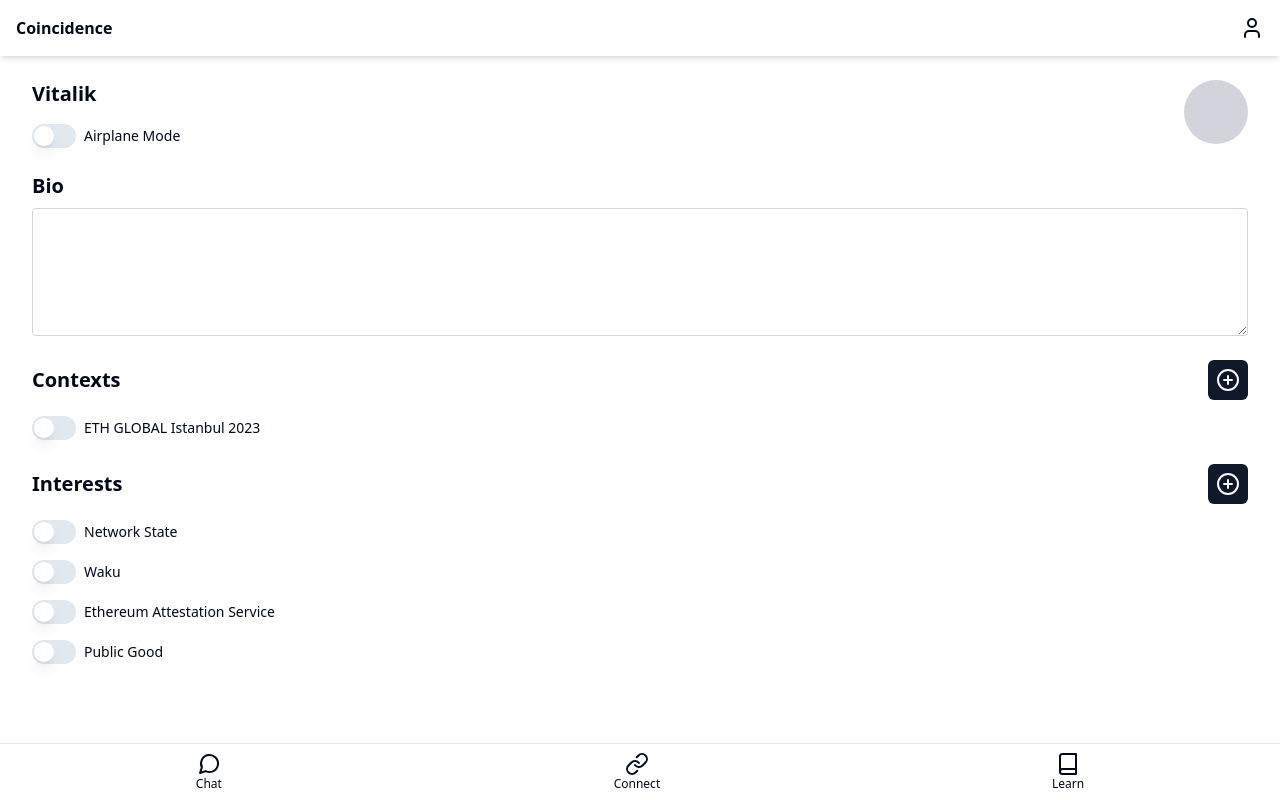
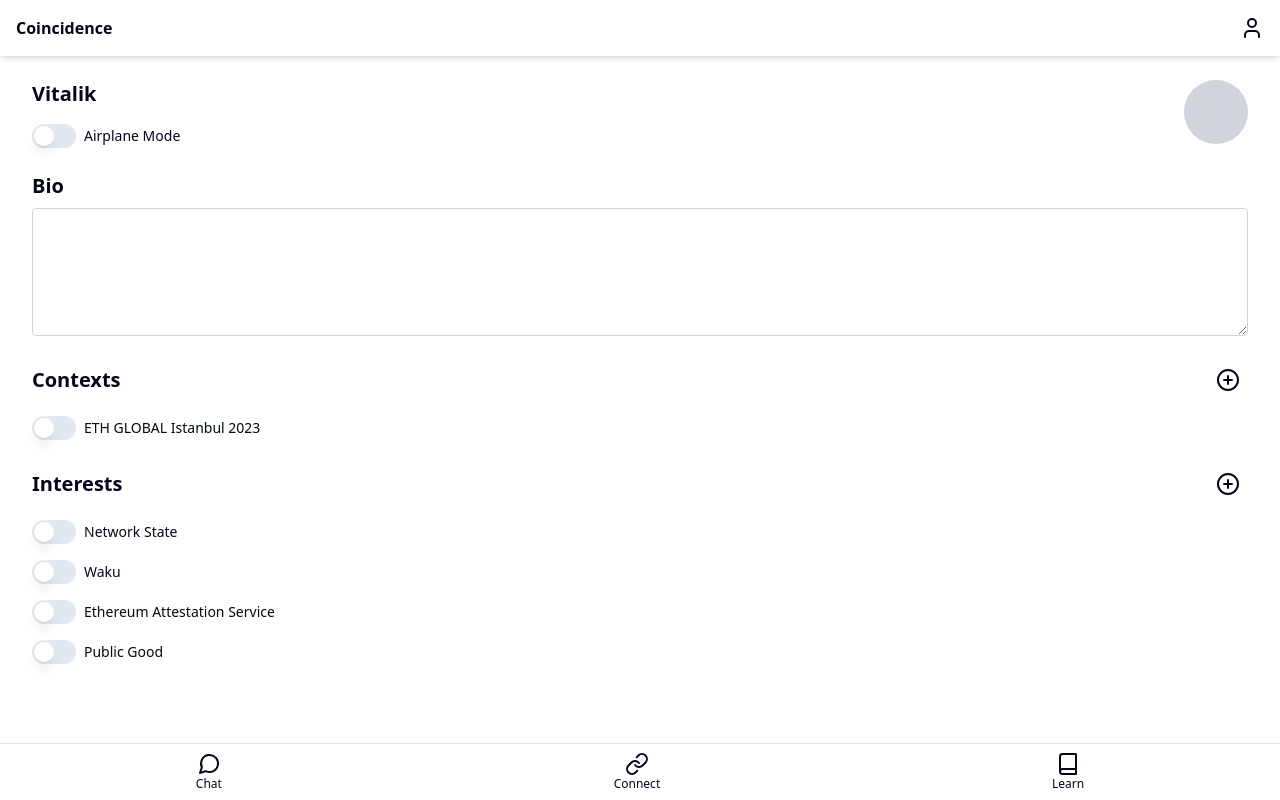
Before and after one commit to CoincidenceNetwork/coincidence, a Next.js app: page /profile in a window 1280 px wide. Built offline with nearby package versions, Linux system fonts and the light colour scheme.

Commit message:
prep attest

```diff
--- a/src/pages/attest.tsx
+++ b/src/pages/attest.tsx
@@ -0,0 +1,44 @@
+import { zodResolver } from "@hookform/resolvers/zod";
+import { useForm } from "react-hook-form";
+import * as z from "zod";
+
+const formSchema = z.object({
+  username: z.string().min(2, {
+    message: "Username must be at least 2 characters.",
+  }),
+});
+
+import Header from "@/components/header";
+import { Button } from "@/components/ui/button";
+import { Label } from "@/components/ui/label";
+import { Switch } from "@/components/ui/switch";
+import { Textarea } from "@/components/ui/textarea";
+import { PlusCircle } from "lucide-react";
+
+const ProfilePage = () => {
+  // 1. Define your form.
+  const form = useForm<z.infer<typeof formSchema>>({
+    resolver: zodResolver(formSchema),
+    defaultValues: {
+      username: "",
+    },
+  });
+
+  // 2. Define a submit handler.
+  function onSubmit(values: z.infer<typeof formSchema>) {
+    // Do something with the form values.
+    // ✅ This will be type-safe and validated.
+    console.log(values);
+  }
+
+  return (
+    <>
+      <Header></Header>
+      <main className="flex min-h-[calc(100vh-64px)] w-full flex-col px-8 py-20">
+
+      </main>
+    </>
+  );
+};
+
+export default ProfilePage;
--- a/src/pages/profile.tsx
+++ b/src/pages/profile.tsx
@@ -1,5 +1,4 @@
 import Header from "@/components/header";
-import { Button } from "@/components/ui/button";
 import { Label } from "@/components/ui/label";
 import { Switch } from "@/components/ui/switch";
 import { Textarea } from "@/components/ui/textarea";
@@ -34,9 +33,9 @@ const ProfilePage = () => {
         <div className="mt-6">
           <div className="flex items-center justify-between">
             <h2 className="text-xl font-bold">Contexts</h2>
-            <Button className="p-2">
+            <button className="p-2">
               <PlusCircle />
-            </Button>
+            </button>
           </div>
           <div className="mt-4 flex items-center space-x-2">
             <Switch id="airplane-mode" />
@@ -48,9 +47,9 @@ const ProfilePage = () => {
         <div className="mt-6">
           <div className="flex items-center justify-between">
             <h2 className="text-xl font-bold">Interests</h2>
-            <Button className="p-2">
+            <button className="p-2">
               <PlusCircle />
-            </Button>
+            </button>
           </div>
           <div className="mt-4 flex items-center space-x-2">
             <Switch />
```
